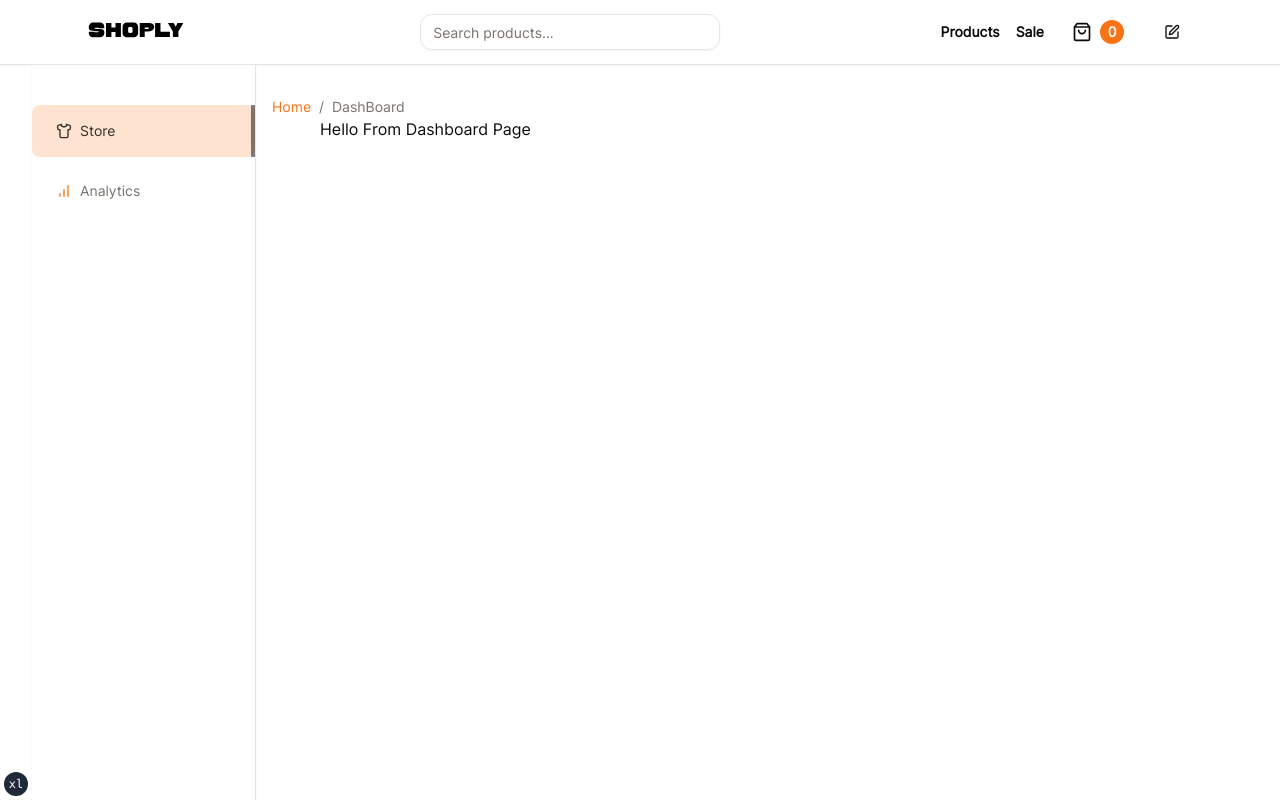
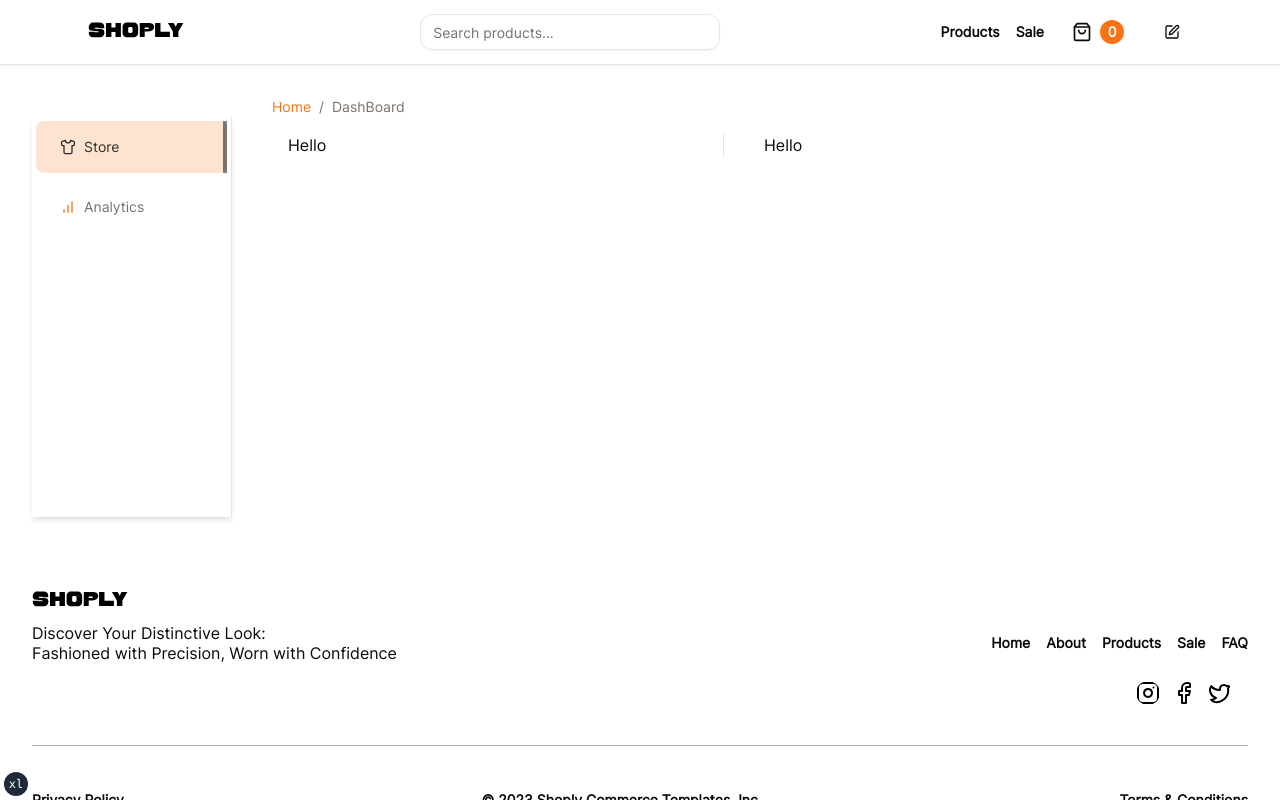
Before and after one commit to almondkiruthu/shoply, a Next.js app: page /dashboard in a window 1280 px wide. Built offline with nearby package versions, Linux system fonts and the light colour scheme.

Commit message:
style: prepare store layout

```diff
--- a/app/(dashboard)/dashboard/_components/sidebar-routes.tsx
+++ b/app/(dashboard)/dashboard/_components/sidebar-routes.tsx
@@ -28,7 +28,7 @@ export const SidebarRoutes = () => {
   const routes = isAdminPage ? adminRoutes : null;
 
   return (
-    <div className="flex w-full flex-col mt-10">
+    <div className="flex w-full flex-col">
       {routes?.map((route) => (
         <SidebarItem
           key={route.href}
--- a/app/(dashboard)/dashboard/_components/sidebar.tsx
+++ b/app/(dashboard)/dashboard/_components/sidebar.tsx
@@ -1,7 +1,7 @@
 import { SidebarRoutes } from "./sidebar-routes";
 export const Sidebar = () => {
   return (
-    <div className="flex h-full flex-col overflow-y-auto border-r bg-white shadow-sm">
+    <div className="flex h-[50vh] flex-col overflow-y-auto border-r bg-white p-1 shadow-md">
       <div className="flex w-full flex-col">
         <SidebarRoutes />
       </div>
--- a/app/(dashboard)/dashboard/page.tsx
+++ b/app/(dashboard)/dashboard/page.tsx
@@ -1,9 +1,17 @@
+import { Separator } from "@/components/ui/separator";
+
 interface DashBoardPageProps {}
 
 const DashBoardPage = ({}: DashBoardPageProps) => {
   return (
     <>
-      <div className="">Hello From Dashboard Page</div>
+      <div className="grid gap-6 md:mt-4 md:grid-cols-2">
+        <div className="flex">
+          Hello
+          <Separator orientation="vertical" className="ml-auto mr-4 h-full" />
+        </div>
+        <div>Hello</div>
+      </div>
     </>
   );
 };
--- a/app/(dashboard)/layout.tsx
+++ b/app/(dashboard)/layout.tsx
@@ -1,3 +1,5 @@
+import SiteFooter from "@/components/site-footer";
+
 import DashBoardSiteNavigation from "./dashboard/_components/dashboard-site-nav";
 import { Sidebar } from "./dashboard/_components/sidebar";
 
@@ -9,15 +11,13 @@ const DashBoard = ({ children }: DashBoardProps) => {
   return (
     <>
       <DashBoardSiteNavigation />
-      <div className="container h-full">
-        <aside
-          className="fixed inset-y-0 z-50 hidden h-full w-56
-        flex-col md:mt-[4.05rem] md:flex"
-        >
+      <div className="container grid h-full md:grid-cols-[200px_1fr]">
+        <aside className="flex-col md:flex">
           <Sidebar />
         </aside>
-        <main className="container mb-8 md:mb-10 md:pl-72">{children}</main>
+        <main className="container mb-8 md:mb-10 md:pl-14">{children}</main>
       </div>
+      <SiteFooter />
     </>
   );
 };
```
